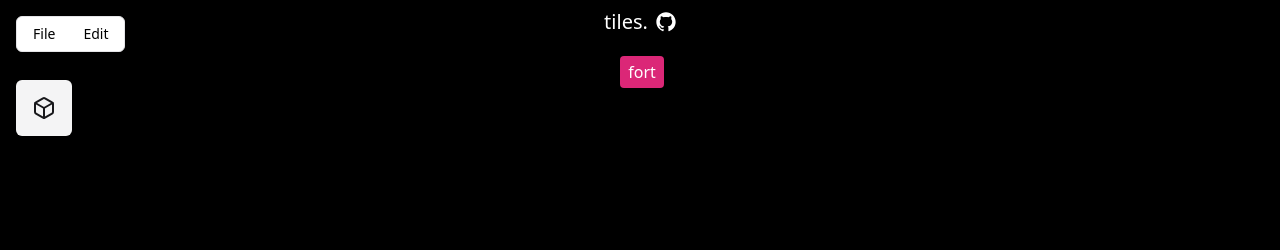
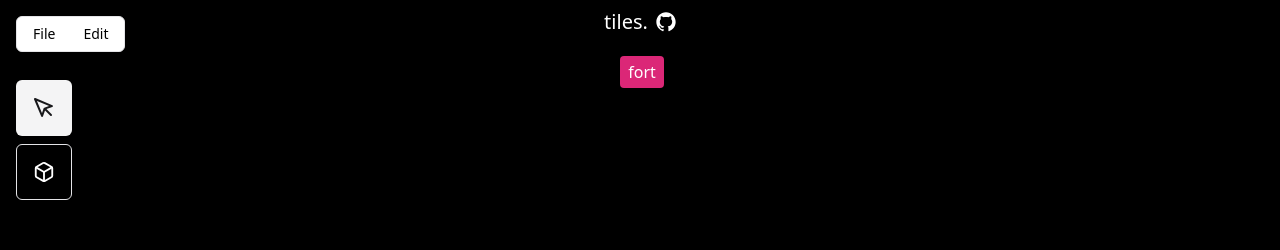
Before and after one commit to danielj247/tiles, a React (Vite) app: page / in a window 1280 px wide. Shown: the top 250 px of the page. Built offline with nearby package versions, Linux system fonts and the light colour scheme.

Commit message:
add select tool to toolbar, yet to implement func

```diff
--- a/src/store.ts
+++ b/src/store.ts
@@ -1,11 +1,16 @@
 import { create } from "zustand";
-import { devtools } from "zustand/middleware";
 import { Map } from "@/types/map";
 import { Vector2 } from "@/types/vector";
 import { Camera } from "@/types/camera";
-import { Editor } from "@/types/editor";
+import { Editor, Tool } from "@/types/editor";
 import { Rotation } from "@/types/rotation";
 
+/**
+ * @TODO
+ * - Move to seperate file
+ * - Move set functions within relevant scope
+ * - Split into multiple stores
+ **/
 export interface Store {
   map: Map | undefined;
   setMap: (map: Map) => void;
@@ -34,8 +39,7 @@ export interface Store {
   editor: Editor;
 }
 
-const useStore = create<Store>()(
-  devtools((set, get) => ({
+const useStore = create<Store>()((set, get) => ({
   map: undefined,
 
   setMap: (map: Map) => set({ map }),
@@ -177,7 +181,7 @@ const useStore = create<Store>()(
     },
 
     toolbar: {
-        selectedTool: undefined,
+      selectedTool: Tool.Select,
       setSelectedTool: (selectedTool: Editor["toolbar"]["selectedTool"]) =>
         set((state) => ({
           editor: {
@@ -218,8 +222,7 @@ const useStore = create<Store>()(
         })),
     },
   },
-  })),
-);
+}));
 
 const getStore = useStore.getState;
 
--- a/src/types/editor.ts
+++ b/src/types/editor.ts
@@ -4,6 +4,7 @@ import { Rotation } from "@/types/rotation";
 
 export enum Tool {
   Components = "components",
+  Select = "select",
 }
 
 export interface Editor {
--- /dev/null
+++ b/src/ui/components/toolbar/components-tool.tsx
@@ -0,0 +1,72 @@
+import { useMemo } from "react";
+import { BoxIcon } from "lucide-react";
+import { useStore } from "@/store";
+import { cn } from "@/utils/general";
+import { Button } from "@/ui/components/ui/button";
+import { Tool } from "@/types/editor";
+
+interface ComponentsToolProps {
+  selected: boolean;
+  toggleSelectedTool: (tab: Tool) => void;
+}
+
+export default function ComponentsTool(props: ComponentsToolProps) {
+  const { selected, toggleSelectedTool } = props;
+  const map = useStore((state) => state.map);
+
+  const selectedComponent = useStore(
+    (state) => state.editor.toolbar.selectedComponent,
+  );
+
+  const setSelectedComponent = useStore(
+    (state) => state.editor.toolbar.setSelectedComponent,
+  );
+
+  const components = useMemo(() => {
+    if (!map) return [];
+
+    return Object.values(map.tileset.src);
+  }, [map]);
+
+  return (
+    <>
+      <Button
+        className={cn("w-14 h-14", !selected && "text-white")}
+        title="Components"
+        variant={!selected ? "outline" : "secondary"}
+        onClick={() => toggleSelectedTool(Tool.Components)}
+      >
+        <BoxIcon />
+      </Button>
+      {selected && (
+        <div
+          className={cn(
+            "w-[400px] absolute left-16 top-0 bg-zinc-100 rounded-lg p-2 flex flex-wrap justify-around gap-2 overflow-auto h-[80vh] transition-all duration-300",
+            selectedComponent && "h-14 w-14 p-0 m-0",
+          )}
+        >
+          {!selectedComponent &&
+            components.map((item) => (
+              <Button
+                key={item.name}
+                className="w-20 h-20 m-1 bg-contain bg-no-repeat bg-center"
+                style={{ backgroundImage: `url(${item.north.src})` }}
+                onClick={() => setSelectedComponent(item)}
+              />
+            ))}
+
+          {selectedComponent && (
+            <Button
+              variant="secondary"
+              className="w-full h-full bg-contain bg-no-repeat bg-center"
+              style={{
+                backgroundImage: `url(${selectedComponent.north.src})`,
+              }}
+              onClick={() => setSelectedComponent(undefined)}
+            />
+          )}
+        </div>
+      )}
+    </>
+  );
+}
--- a/src/ui/components/toolbar/index.tsx
+++ b/src/ui/components/toolbar/index.tsx
@@ -1,82 +1,37 @@
-import { useMemo, useState } from "react";
-import { BoxIcon } from "lucide-react";
 import { useStore } from "@/store";
-import { cn } from "@/utils/general";
-import { Button } from "@/ui/components/ui/button";
+import ComponentsTool from "@/ui/components/toolbar/components-tool";
+import SelectTool from "@/ui/components/toolbar/select-tool";
 import { Tool } from "@/types/editor";
 
 export default function Toolbar() {
-  const map = useStore((state) => state.map);
-
-  const selectedComponent = useStore(
-    (state) => state.editor.toolbar.selectedComponent,
+  const selectedTool = useStore((state) => state.editor.toolbar.selectedTool);
+  const setSelectedTool = useStore(
+    (state) => state.editor.toolbar.setSelectedTool,
   );
 
-  const setSelectedComponent = useStore(
-    (state) => state.editor.toolbar.setSelectedComponent,
-  );
-
-  const [selected, setSelected] = useState<Tool>();
-
-  const components = useMemo(() => {
-    if (!map) return [];
-
-    return Object.values(map.tileset.src);
-  }, [map]);
-
   function toggleSelectedTool(tab: Tool) {
-    if (selected === tab) {
-      setSelected(undefined);
+    if (selectedTool === tab) {
+      setSelectedTool(undefined);
       return;
     }
 
-    setSelected(tab);
+    setSelectedTool(tab);
   }
 
   return (
     <div>
-      <ul className="ml-4">
+      <ul className="ml-4 flex flex-col gap-y-2">
         <li className="relative">
-          <Button
-            className={cn(
-              "w-14 h-14",
-              selected === Tool.Components && "text-white",
-            )}
-            title="Components"
-            variant={selected === Tool.Components ? "outline" : "secondary"}
-            onClick={() => toggleSelectedTool(Tool.Components)}
-          >
-            <BoxIcon />
-          </Button>
-          {selected === Tool.Components && (
-            <div
-              className={cn(
-                "w-[400px] absolute left-16 top-0 bg-zinc-100 rounded-lg p-2 flex flex-wrap justify-around gap-2 overflow-auto h-[80vh] transition-all duration-300",
-                selectedComponent && "h-14 w-14 p-0 m-0",
-              )}
-            >
-              {!selectedComponent &&
-                components.map((item) => (
-                  <Button
-                    key={item.name}
-                    className="w-20 h-20 m-1 bg-contain bg-no-repeat bg-center"
-                    style={{ backgroundImage: `url(${item.north.src})` }}
-                    onClick={() => setSelectedComponent(item)}
-                  />
-                ))}
-
-              {selectedComponent && (
-                <Button
-                  variant="secondary"
-                  className="w-full h-full bg-contain bg-no-repeat bg-center"
-                  style={{
-                    backgroundImage: `url(${selectedComponent.north.src})`,
-                  }}
-                  onClick={() => setSelectedComponent(undefined)}
-                />
-              )}
-            </div>
-          )}
+          <SelectTool
+            selected={selectedTool === Tool.Select}
+            toggleSelectedTool={toggleSelectedTool}
+          />
+        </li>
+        <li className="relative">
+          <ComponentsTool
+            selected={selectedTool === Tool.Components}
+            toggleSelectedTool={toggleSelectedTool}
+          />
         </li>
       </ul>
     </div>
--- /dev/null
+++ b/src/ui/components/toolbar/select-tool.tsx
@@ -0,0 +1,24 @@
+import { MousePointer } from "lucide-react";
+import { Tool } from "@/types/editor";
+import { cn } from "@/utils/general";
+import { Button } from "@/ui/components/ui/button";
+
+interface SelectToolProps {
+  selected: boolean;
+  toggleSelectedTool: (tab: Tool) => void;
+}
+
+export default function SelectTool(props: SelectToolProps) {
+  const { selected, toggleSelectedTool } = props;
+
+  return (
+    <Button
+      className={cn("w-14 h-14", !selected && "text-white")}
+      title="Select tool"
+      variant={!selected ? "outline" : "secondary"}
+      onClick={() => toggleSelectedTool(Tool.Select)}
+    >
+      <MousePointer />
+    </Button>
+  );
+}
--- a/src/utils/controls.ts
+++ b/src/utils/controls.ts
@@ -4,6 +4,7 @@ import { toGrid } from "@/utils/isometric";
 import { SPRITE_WIDTH, SPRITE_HEIGHT } from "@/consts/sprite";
 import { grid } from "@/tilesets";
 import { Rotation } from "@/types/rotation";
+import { Tool } from "../types/editor";
 
 export function registerControls() {
   const { canvas } = getCanvas();
@@ -14,6 +15,7 @@ export function registerControls() {
 
     if (
       !store.map ||
+      store.editor.toolbar.selectedTool !== Tool.Components ||
       !store.editor.toolbar.selectedComponent ||
       !store.mouse.inBounds
     ) {
--- a/src/utils/render.ts
+++ b/src/utils/render.ts
@@ -7,6 +7,7 @@ import { getCanvas } from "@/utils/canvas";
 import { Rotation } from "@/types/rotation";
 import { Map } from "@/types/map";
 import { Mouse } from "lucide-react";
+import { Tool } from "../types/editor";
 
 export function render() {
   const store = getStore();
@@ -91,7 +92,12 @@ function renderGhost() {
   const selectedRotation = store?.editor?.toolbar.selectedComponentRotation;
   const tileset = store?.map?.tileset;
 
-  if (!selectedComponent || !tileset || !store.mouse.inBounds) {
+  if (
+    !selectedComponent ||
+    !tileset ||
+    !store.mouse.inBounds ||
+    store.editor.toolbar.selectedTool !== Tool.Components
+  ) {
     return;
   }
 
```
Lines whose indentation alone changed are shown as unchanged.
